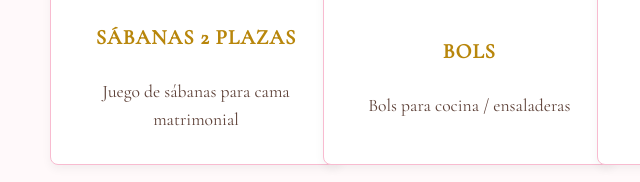
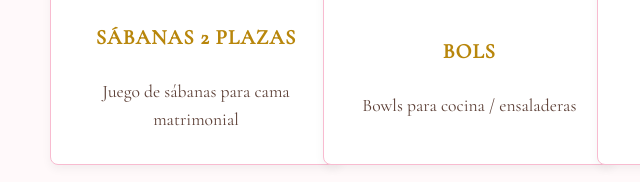
Before and after one commit to casamientoPyM/casamientoPyM.github.io, a plain HTML site: page list.html in a window 1280 px wide. Shown: the part 1028-1210 px from the top of the page, 190-830 px from the left. Drawn offline with nearby package versions, Linux system fonts and the light colour scheme.

Commit message:
Correct spelling of 'Bols' to 'Bowls' in list.html

```diff
--- a/list.html
+++ b/list.html
@@ -81,7 +81,7 @@
             },
             {
                 nombre: "Bols",
-                descripcion: "Bols para cocina / ensaladeras",
+                descripcion: "Bowls para cocina / ensaladeras",
                 icono: "fas fa-utensils",
                 estado: "disponible"
             },
```
